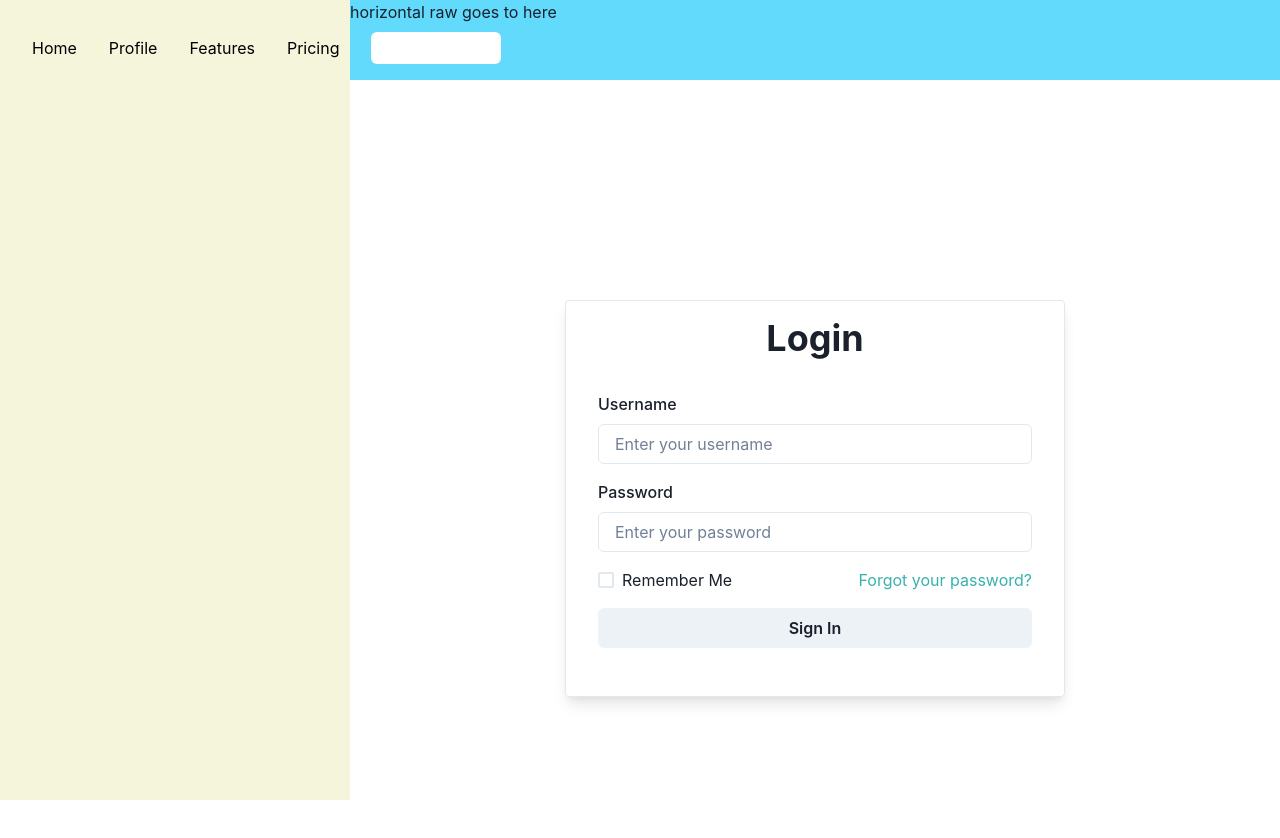
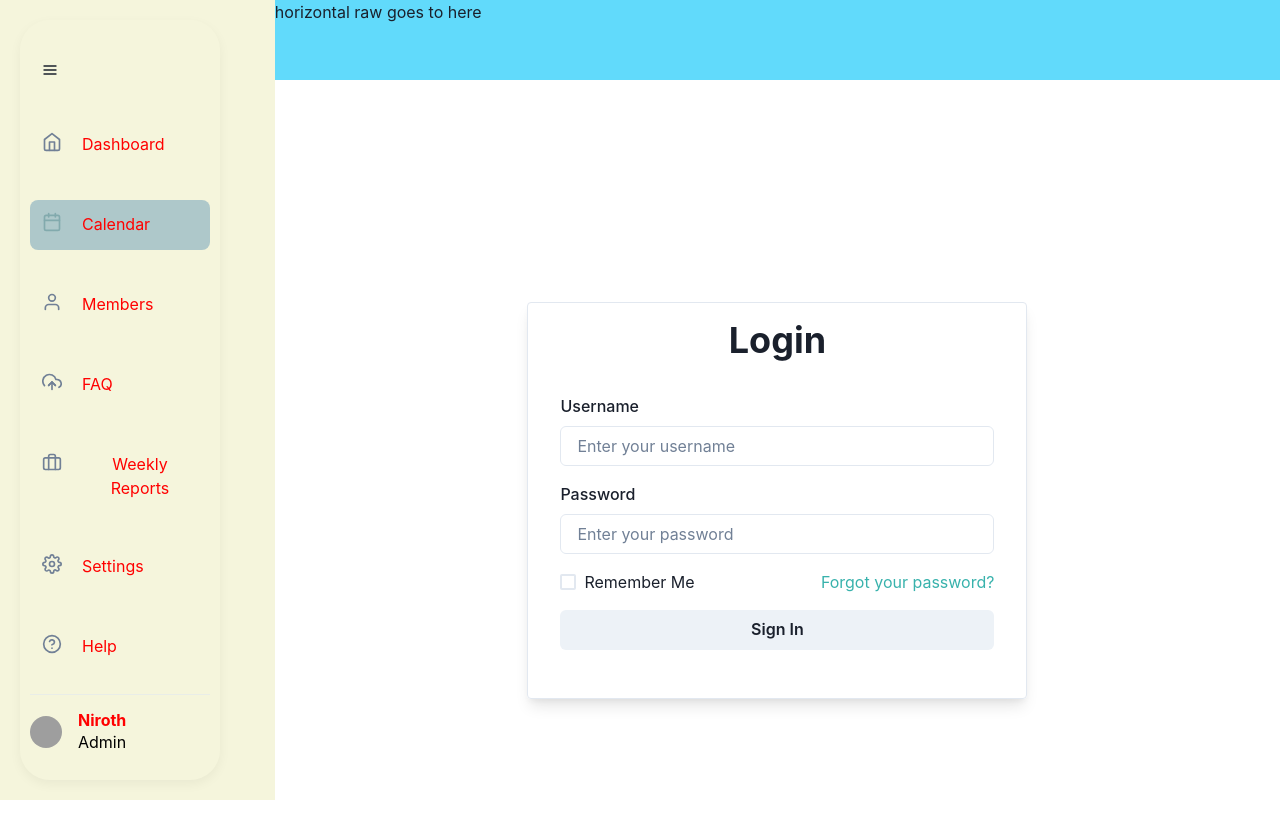
Before and after one commit to kelummadusanka/Time_Table_Management, a React (Create React App) app in the folder client/: page / in a window 1280 px wide. Shown: the top 838 px of the page. Built offline with nearby package versions, Linux system fonts and the light colour scheme; grey boxes are pictures that could not be loaded.

Commit message:
create navigation bar

```diff
--- a/client/package.json
+++ b/client/package.json
@@ -17,6 +17,7 @@
     "react": "^18.2.0",
     "react-dom": "^18.2.0",
     "react-hook-form": "^7.34.2",
+    "react-icons": "^4.4.0",
     "react-router-dom": "^6.3.0",
     "react-scripts": "^5.0.1",
     "sweetalert": "^2.1.2",
--- a/client/src/Components/Admin/AdminUpComEvents/AdminUpcommingBubble.jsx
+++ b/client/src/Components/Admin/AdminUpComEvents/AdminUpcommingBubble.jsx
@@ -1,6 +1,6 @@
 import React from 'react'
 import './AdminUpcommingBubble.css'
-import { FaBeer } from "@react-icons/all-files/fa/FaBeer";
+//import { FaBeer } from "@react-icons/all-files/fa/FaBeer";
 
 function AdminUpcommingBubble() {
   return (
@@ -14,7 +14,7 @@
                    <td>Place1</td>
                    <td>Control System</td>
                    <td>
-                   <FaBeer />
+                   {/* <FaBeer /> */}
                    </td>
                  </tr>
 
--- a/client/src/Components/Login/Login.js
+++ b/client/src/Components/Login/Login.js
@@ -2,7 +2,7 @@
 
 
 import React from 'react'
-import { useForm } from "react-hook-form";
+
 
 
 import {
@@ -30,7 +30,7 @@
 
 
 const Login = () => {
-     const { register, handleSubmit, formState: { errors } } = useForm();
+  //  const { register, handleSubmit, formState: { errors } } = useForm();
 
   return (
 
--- a/client/src/Components/Nav/Nav.jsx
+++ b/client/src/Components/Nav/Nav.jsx
@@ -1,117 +1,84 @@
-import React from "react";
-import { Link, Box, Flex, Text, Button, Stack } from "@chakra-ui/react";
+import React, { useState } from 'react'
+import {
+    Flex,
+    Text,
+    IconButton,
+    Divider,
+    Avatar,
+    Heading
+} from '@chakra-ui/react'
+import {
+    FiMenu,
+    FiHome,
+    FiCalendar,
+    FiUser,
+    FiDollarSign,
+    FiBriefcase,
+    FiSettings,
+    FiHelpCircle,
+    FiUploadCloud
+} from 'react-icons/fi'
 
-//import Logo from "./Logo";
+import NavItem from './NavItem'
 
-const NavBar = (props) => {
-  const [isOpen, setIsOpen] = React.useState(false);
+export default function Nav() {
+    const [navSize, changeNavSize] = useState("large")
+    return (
+        <Flex
+            pos="sticky"
+            left="5"
+            h="95vh"
+            marginTop="2.5vh"
+            boxShadow="0 4px 12px 0 rgba(0, 0, 0, 0.05)"
+            borderRadius={navSize == "small" ? "15px" : "30px"}
+            w={navSize == "small" ? "75px" : "200px"}
+            flexDir="column"
+            justifyContent="space-between"
+        >
+            <Flex
+                p="5%"
+                flexDir="column"
+                w="100%"
+                alignItems={navSize == "small" ? "center" : "flex-start"}
+                as="nav"
+            >
+                <IconButton
+                    background="none"
+                    mt={5}
+                    _hover={{ background: 'none' }}
+                    icon={<FiMenu />}
+                    onClick={() => {
+                        if (navSize == "small")
+                            changeNavSize("large")
+                        else
+                            changeNavSize("small")
+                    }}
+                />
+                <NavItem navSize={navSize} icon={FiHome} title="Dashboard" description="Input the description for the dashboard." />
+                <NavItem navSize={navSize} icon={FiCalendar} title="Calendar" active />
+                <NavItem navSize={navSize} icon={FiUser} title="Members" />
+                <NavItem navSize={navSize} icon={FiUploadCloud} title="FAQ" />
+                <NavItem navSize={navSize} icon={FiBriefcase} title="Weekly Reports" />
+                <NavItem navSize={navSize} icon={FiSettings} title="Settings" />
+                <NavItem navSize={navSize} icon={FiHelpCircle} title="Help" />
+            </Flex>
 
-  const toggle = () => setIsOpen(!isOpen);
-
-  return (
-    <NavBarContainer {...props}>
-      {/* <Logo
-        w="100px"
-        color={["white", "white", "primary.500", "primary.500"]}
-      /> */}
-      <MenuToggle toggle={toggle} isOpen={isOpen} />
-      <MenuLinks isOpen={isOpen} />
-    </NavBarContainer>
-  );
-};
-
-const CloseIcon = () => (
-  <svg width="24" viewBox="0 0 18 18" xmlns="http://www.w3.org/2000/svg">
-    <title>Close</title>
-    <path
-      fill="black"
-      d="M9.00023 7.58599L13.9502 2.63599L15.3642 4.04999L10.4142 8.99999L15.3642 13.95L13.9502 15.364L9.00023 10.414L4.05023 15.364L2.63623 13.95L7.58623 8.99999L2.63623 4.04999L4.05023 2.63599L9.00023 7.58599Z"
-    />
-  </svg>
-);
-
-const MenuIcon = () => (
-  <svg
-    width="24px"
-    viewBox="0 0 20 20"
-    xmlns="http://www.w3.org/2000/svg"
-    fill="black"
-  >
-    <title>Menu</title>
-    <path d="M0 3h20v2H0V3zm0 6h20v2H0V9zm0 6h20v2H0v-2z" />
-  </svg>
-);
-
-const MenuToggle = ({ toggle, isOpen }) => {
-  return (
-    <Box display={{ base: "block", md: "none" }} onClick={toggle}>
-      {isOpen ? <CloseIcon /> : <MenuIcon />}
-    </Box>
-  );
-};
-
-const MenuItem = ({ children, isLast, to = "/", ...rest }) => {
-  return (
-    <Link href={to}>
-      <Text display="block" {...rest}>
-        {children}
-      </Text>
-    </Link>
-  );
-};
-
-const MenuLinks = ({ isOpen }) => {
-  return (
-    <Box
-      display={{ base: isOpen ? "block" : "none", md: "block" }}
-      flexBasis={{ base: "100%", md: "auto" }}
-    >
-      <Stack
-        spacing={8}
-        align="center"
-        justify={["center", "space-between", "flex-end", "flex-end"]}
-        direction={["column", "row", "row", "row"]}
-        pt={[4, 4, 0, 0]}
-      >
-        <MenuItem to="/">Home</MenuItem>
-        <MenuItem to="/how">Profile </MenuItem>
-        <MenuItem to="/faetures">Features </MenuItem>
-        <MenuItem to="/pricing">Pricing </MenuItem>
-        <MenuItem to="/signup" isLast>
-          <Button
-            size="sm"
-            rounded="md"
-            color={["primary.500", "primary.500", "white", "white"]}
-            bg={["white", "white", "primary.500", "primary.500"]}
-            _hover={{
-              bg: ["primary.100", "primary.100", "primary.600", "primary.600"]
-            }}
-          >
-            Create Account
-          </Button>
-        </MenuItem>
-      </Stack>
-    </Box>
-  );
-};
-
-const NavBarContainer = ({ children, ...props }) => {
-  return (
-    <Flex
-      as="nav"
-      align="center"
-      justify="space-between"
-      wrap="wrap"
-      w="100%"
-      mb={8}
-      p={8}
-      bg={["primary.500", "primary.500", "transparent", "transparent"]}
-      color={["black", "black", "primary.700", "primary.700"]}
-      {...props}
-    >
-      {children}
-    </Flex>
-  );
-};
-
-export default NavBar;
+            <Flex
+                p="5%"
+                flexDir="column"
+                w="100%"
+                alignItems={navSize == "small" ? "center" : "flex-start"}
+                mb={4}
+            >
+                <Divider display={navSize == "small" ? "none" : "flex"} />
+                <Flex mt={4} align="center">
+                    <Avatar size="sm" src="avatar-1.jpg" />
+                    <Flex flexDir="column" ml={4} display={navSize == "small" ? "none" : "flex"}>
+                        <Heading as="h3" size="sm">Niroth</Heading>
+                        <Text color="black">Admin</Text>
+                    </Flex>
+                </Flex>
+            </Flex>
+        </Flex>
+    )
+}
--- /dev/null
+++ b/client/src/Components/Nav/NavHoverBox.js
@@ -0,0 +1,40 @@
+import React from 'react'
+import {
+    Flex,
+    Heading,
+    Text,
+    Icon
+} from '@chakra-ui/react'
+
+export default function NavHoverBox({ title, icon, description }) {
+    return (
+        <>
+            <Flex
+                pos="absolute"
+                mt="calc(100px - 7.5px)"
+                ml="-10px"
+                width={0}
+                height={0}
+                borderTop="10px solid transparent"
+                borderBottom="10px solid transparent"
+                borderRight="10px solid #82AAAD"
+            />
+            <Flex
+                h={200}
+                w={200}
+                //w="100%"
+                flexDir="column"
+                alignItems="center"
+                justify="center"
+                backgroundColor="#82AAAD"
+                borderRadius="10px"
+                color="#fff"
+                textAlign="center"
+            >
+                <Icon as={icon} fontSize="3xl" mb={4} />
+                <Heading size="md" fontWeight="normal">{title}</Heading>
+                <Text>{description}</Text>
+            </Flex>
+        </>
+    )
+}
--- /dev/null
+++ b/client/src/Components/Nav/NavItem.js
@@ -0,0 +1,48 @@
+import React from 'react'
+import {
+    Flex,
+    Text,
+    Icon,
+    Link,
+    Menu,
+    MenuButton,
+    MenuList
+} from '@chakra-ui/react'
+import NavHoverBox from './NavHoverBox'
+
+export default function NavItem({ icon, title, description, active, navSize }) {
+    return (
+        <Flex
+            mt={30}
+            flexDir="column"
+            w="100%"
+            alignItems={navSize == "small" ? "center" : "flex-start"}
+        >
+            <Menu placement="right">
+                <Link
+                    backgroundColor={active && "#AEC8CA"}
+                    p={3}
+                    borderRadius={8}
+                    _hover={{ textDecor: 'none', backgroundColor: "#AEC8CA" }}
+                    w={navSize == "large" && "100%"}
+                >
+                    <MenuButton w="100%">
+                        <Flex>
+                            <Icon as={icon} fontSize="xl" color={active ? "#82AAAD" : "gray.500"} />
+                            <Text ml={5} display={navSize == "small" ? "none" : "flex"}>{title}</Text>
+                        </Flex>
+                    </MenuButton>
+                </Link>
+                <MenuList
+                    py={0}
+                    border="none"
+                    w={200}
+                    h={200}
+                    ml={5}
+                >
+                    <NavHoverBox title={title} icon={icon} description={description} />
+                </MenuList>
+            </Menu>
+        </Flex>
+    )
+}
```
Also changed, not shown: client/src/Components/Login/Login.css (added), 1 other file (tests, documents, lock files or other folders).
